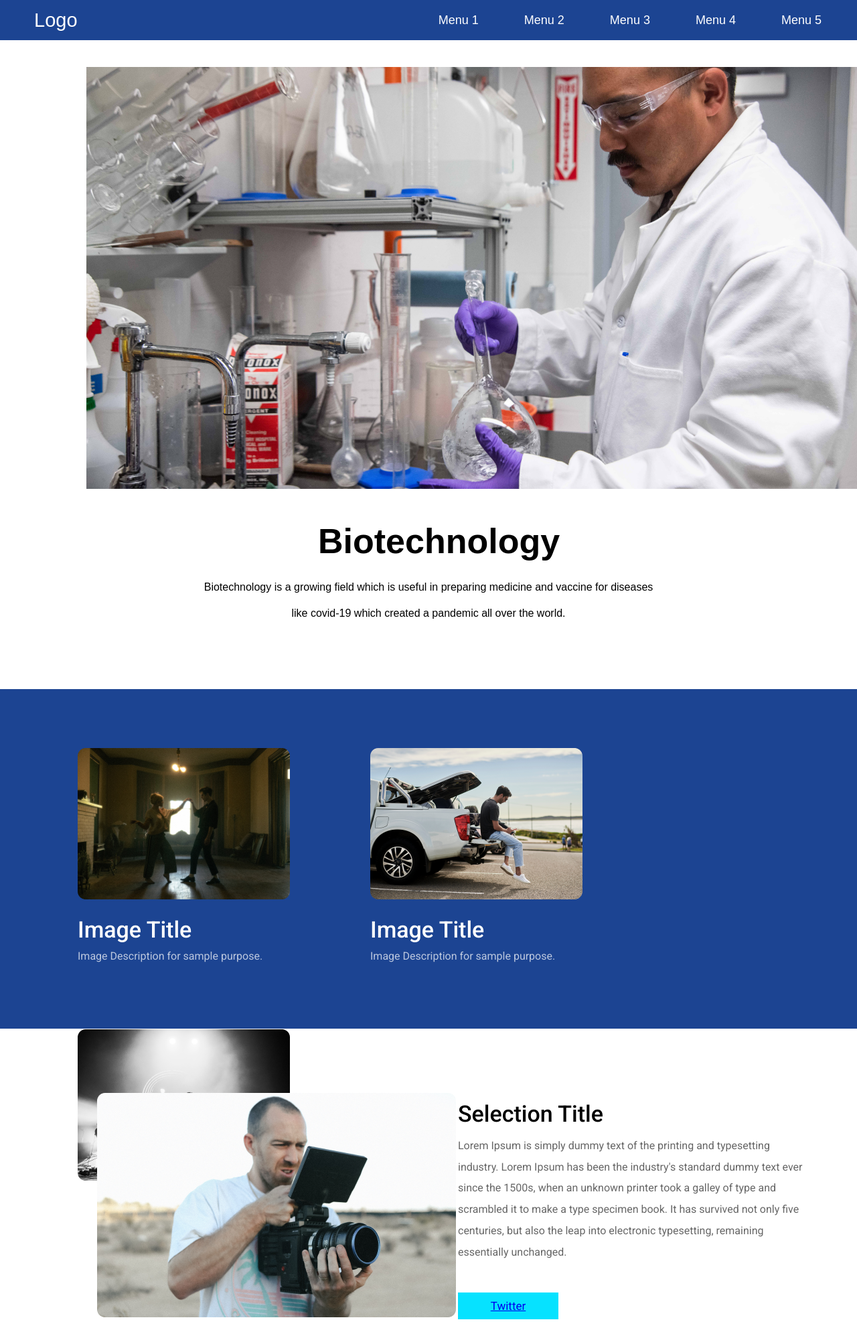
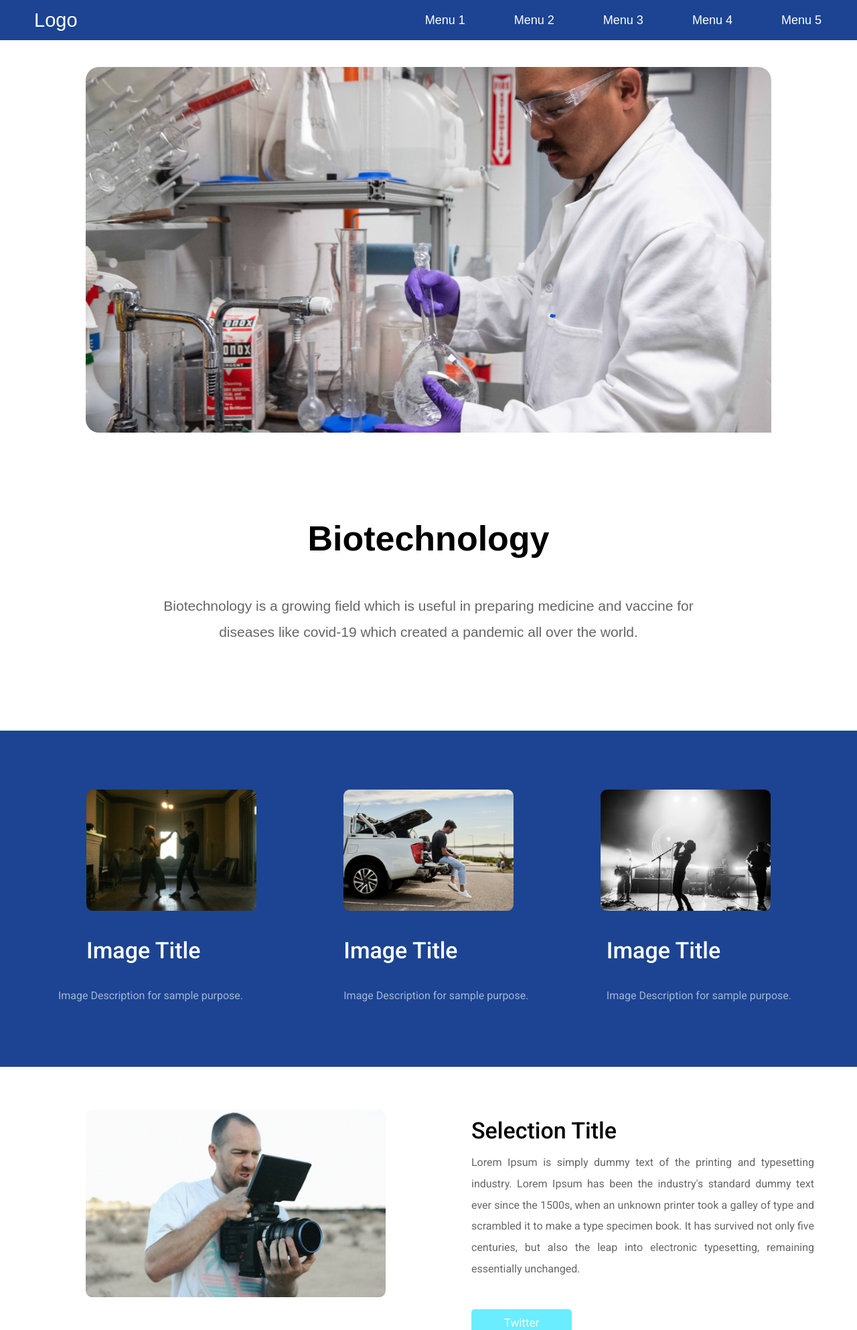
Before and after one commit to yokesh-mat/yokesh-mat.github.io, a PHP site: page / in a window 1280 px wide. Shown: the top 1986 px of the page at 67% size. Run offline with PHP 8.4, Linux system fonts and the light colour scheme.

Commit message:
sresponsive
response

```diff
--- a/index.html
+++ b/index.html
@@ -1,6 +1,7 @@
 <html>
     <head>
-        <title>1 Biotechnology</title>
+        <title>Biotechnology</title>
+        <meta name="viewport" content="width=device-width, initial-scale=1.0">
         <link rel="stylesheet" href="styles.css">
         <link rel="preconnect" href="https://fonts.gstatic.com">
         <link href="https://fonts.googleapis.com/css2?family=Roboto:ital,wght@0,300;0,400;0,500;1,300;1,400&display=swap" rel="stylesheet">
@@ -17,59 +18,62 @@
                     <a class="menu-items">Menu 4</a>
                     <a class="menu-items">Menu 5</a>
             </div>
+        </div>
 
-        </div>
         <div class="image">
             <img class="biotech" src="image.png" alt="Biotechnology">
         </div>
 
+        <div class="main">
             <h1>Biotechnology</h1>
             <p class="bio">Biotechnology is a growing field which is useful in preparing medicine and vaccine for diseases like covid-19 which created a pandemic all over the world.</p>
+        </div>
+
         <div class="talent-menu">
             <div class="dance">
 
                 <img class="first" src="dance.png" alt="Biotechnology">
-                <h2>Image Title</h2>
-                <p>Image Description for sample purpose.</p>
+
+                    <h2 class="Image-title-1">Image Title</h2>
+                    <p class="image-discription-1">Image Description for sample purpose.</p>
+
             </div>
 
             <div class="dance">
                 <img class="second" src="drive.png" alt="Biotechnology">
-                <h2>Image Title</h2>
-                <p>Image Description for sample purpose.</p>
+                    <h2 class="image-title-2">Image Title</h2>
+                    <p class="image-discription-2">Image Description for sample purpose.</p>
             </div>
             <div class="dance">
 
                 <img class="third" src="sing.png" alt="Biotechnology">
-                <h2>Image Title</h2>
-                <p>Image Description for sample purpose.</p>
+                    <h2 class="image-title-3">Image Title</h2>
+                    <p class="image-discription-3">Image Description for sample purpose.</p>
+            </div>
         </div>
 
-
-
-        </div>
-
-            <div>
+        <div class="man">
             <img class="camera" src="camera.png" alt="Biotechnology">
             <div class="camera-man">
                 <h3>Selection Title</h3>
                 <a class="description">Lorem Ipsum is simply dummy text of the printing and typesetting industry. Lorem Ipsum has been the industry's standard dummy text ever since the 1500s, when an unknown printer took a galley of type and scrambled it to make a type specimen book. It has survived not only five centuries, but also the leap into electronic typesetting, remaining essentially unchanged.</a>
                 <p class="twitter">
-                <button class="button" ><a href="https://twitter.com/?lang=en">Twitter</a></button>
+                <button class="button" ><a class="twitter-button" href="https://twitter.com/?lang=en">Twitter</a></button>
                 </p>
             </div>
-            <div >
-            <img class="sky" src="sky.png" alt="Biotechnology">
+        </div>
+
+        <div class="skyy" >
+            <img class="sky" src="skyy.jpg" alt="Biotechnology">
             <div class="nature">
             <h4>Selection Title</h4>
             <a class="discription">Lorem Ipsum is simply dummy text of the printing and typesetting industry. Lorem Ipsum has been the industry's standard dummy text ever since the 1500s, when an unknown printer took a galley of type and scrambled it to make a type specimen book. It has survived not only five centuries, but also the leap into electronic typesetting, remaining essentially unchanged.</a>
             </div>
         </div>
+
         <div class="end">
-            copyrights@2021
+            Copyrights @2021
         </div>
-
-
 
 
     </body>
--- a/styles.css
+++ b/styles.css
@@ -48,82 +48,89 @@ table {
 	border-spacing: 0;
 }
 
+
+
+* {
+	box-sizing: border-box;
+  }
+  .row::after {
+	content: "";
+	clear: both;
+	display: table;
+  }
+
 .top-menu{
     background-color:#1C4492;
-    height:60px;
     line-height: 54px;
 	width: 100%;
     font-weight: 10;
     color:#FFFFFF;
+	display: inline-block;
+}
 
+ .logo{
 
-}
-.top-menu .logo{
-    padding: 0px 10px 0px 51px;
 	font-size: 29px;
-
+	margin: 0px 10px 0px 51px;
 	font-family: 'Recursive', sans-serif;
 	line-height: 60px;
+	display: inline-block;
 }
 .menu{
-	display: flex;
+
 	float: right;
 	font-size: 18px;
-	padding: 0px 53px 0px 0px;
+	margin-right: 53px;
 	font-family: 'Recursive', sans-serif;
 	line-height: 60px;
 
 }
 .menu-items{
-	padding-right: 68px;
+	margin-left: 68px;
+	display: inline-block;
 }
 
-.biotech{
-	height: 630px;
-width: 1182px;
-left: 129px;
-top: 100px;
-padding-top: 40px;
-padding-left: 129px;
+.biotech {
+    height: auto;
+    width: 80%;
+    display: inline-block;
+    margin-top: 40px;
+    border-radius: 20px 20px 0px 20px;
+}
 
 
-}
 h1{
 	text-align: center;
     font-family: 'Recursive', sans-serif;
-	padding-top: 48px;
+    font-weight: 600;
 	font-size: 52px;
-	font-weight: 600;
-	height: 61px;
-	width: 330px;
     line-height: 60px;
     color: #000000;
-	margin: auto;
+	margin: 0px auto;
 }
 .bio{
 	text-align: center;
     font-family: 'Recursive', sans-serif;
-	padding-bottom: 100px;
-	padding-top: 18px;
-	width: 675px;
-	height: 72px;
+    padding: 5% 9% 0% 9% ;
+	font-size: 21px;
+    width: 100%;
     line-height: 39.2px;
-	margin: auto;
     color: #000000;
-
+	margin: 0px auto;
 }
-.image{
+.main{
+	margin: 10% 10% 10% 10%;
+}
+.image {
     text-align: center;
 }
-.menu-items:last-child{
-	padding-right:0px;
-}
+
 .talent-menu{
-	background-color:#1C4492;
+    background-color: #1C4492;
     width: 100%;
-	height: 507px;
-	top: 1052px;
-    color:#FFFFFF;
+    height: auto;
+	text-align: center;
+    color: #FFFFFF;
 
 }
 h2{
@@ -131,87 +138,85 @@ h2{
 	font-size: 34px;
 	font-style: normal;
 	font-weight: 500;
+	width: 60%;
+	margin: 28px 20%;
 	line-height: 63px;
-	padding-top: 14px;
+	text-align: left;
 
 
 }
 .dance{
-	height: 332px;
-width: 317px;
-padding: 88px 0px 0px 116px;
+    height: auto;
+	width: 33%;
+    margin: 88px 0px;
     display: inline-block;
     font-family: Roboto;
-
 }
 
 	.first{
-		width: 317px;
-		height: 226px;
-		display: inline;
+		width: 60%;
+		margin-left: 20%;
+
 
 	}
 	.second{
-		width: 317px;
-		height: 226px;
+		width: 60%;
+		margin-left: 0px auto;
 
 	}
 	.third{
-		width: 317px;
-		height: 226px;
+		width: 60%;
+		margin-right: 20%;
 
 
 	}
 .camera{
-	height: 335px;
-	width: 536px;
-	padding-top: 96px;
-	padding-left: 145px;
+	height:auto;
+	margin: 5% 5% 5% 10%;
+	width: 35%;
 
 }
+
 .sky{
+	margin-right: 12%;
+	float: right;
+	width: 335px;
 	height: 335px;
-	width: 335px;
-	padding-top: 131px;
-	padding-left: 108px;
-	padding-bottom: 77px;
+	border-radius: 50%;
+	border: 2px solid blue;
+}
 
-
-
+.skyy{
+	display:inline-block;
+	margin: 5% 10% 10% 10%;
 
 }
+.man{
+	display: inline-block;
+}
 .description{
-	height: 188px;
-    width: 497px;
+
 	opacity: 0.6;
 	font-family: Roboto;
 
 }
 .camera-man{
 	float: right;
-	padding-top: 96px;
-	padding-right: 78px;
-	width: 518px;
-	height: 306px;
+	margin: 5% 5% 5% 0%;
+	width: 40%;
+	text-align: justify;
 	line-height: 31.74px;
-	display: inline-block;
 	font-family: Roboto;
 
 }
 .nature{
-	float: left;
-	padding-top: 131px;
-	padding-left: 145px;
-	padding-right: 18px;
-	width: 518px;
-	height: 306px;
+	width: 45%;
+	text-align: justify;
 	line-height: 31.74px;
-	display: inline-block;
 	font-family: Roboto;
 
 }
 h3{
-	text-align: unset;
 	font-family: Roboto;
 font-size: 34px;
 font-style: normal;
@@ -233,8 +238,7 @@ font-family: Roboto;
 
 }
 .discription{
-	height: 188px;
-    width: 497px;
+
 	opacity: 0.6;
 	font-family: Roboto;
 
@@ -248,14 +252,14 @@ font-family: Roboto;
 	background: #000000;
 	font-family: Roboto;
 	line-height: 80px;
+	display: block;
 
 }
-p{
-	color: rgba(255, 255, 255, 0.7);
-}
+
 .button {
 	background-color: #06e2ff;
-	border: none;
+	border-radius: 5px;
+	border-color: rgba(255, 255, 255, 0);
 	color: white;
 	text-align: center;
 	text-decoration: none;
@@ -265,10 +269,268 @@ p{
 	width: 150px;
 	height: 40px;
 	font-family: Roboto;
+  }
 
 
+
+  .twitter{
+	margin: 45px 0px 0px 0px;
+	  width: 30%;
+	  font-family: Roboto;
+	  text-decoration: none;
+	  color: white;
+
   }
-  .twitter{
-	  padding: 45px 0px;
+  .twitter-button{
+	  text-decoration: none;
+	  color: white;
 	  font-family: Roboto;
+
   }
+  p {
+	  text-align: left;
+	 opacity: 0.6;
+	 width: 70%;
+	 margin:10px 20%
+ }
+.image-title-1{
+	margin-left:30% ;
+}
+.image-title-3{
+	margin-left:12% ;
+}
+.image-discription-3{
+	margin-left: 12%;
+}
+
+
+ /*media query*/
+
+ @media only screen and (max-width: 1200px){
+	.menu{
+		float: right;
+		text-align: end;
+		width: 50%;
+	}
+	.menu-items{
+		margin-right: 9%;
+	}
+	.logo{
+		margin: 0px 10px 0px 51px;
+	}
+	.dance{
+		width: 33%;
+	}
+	.camera{
+		width: 38%;
+		margin-top: 96px;
+		margin-left: 80px;
+	}
+	.camera-man{
+		width: 38%;
+		margin: 9% 5% 0% 9%;
+		float: right;
+	    margin: 9% 5% 0% 9%;
+	}
+	.nature{
+		width:38%;
+		margin-left: 80px;
+		margin-right: 18px;
+		float: left;
+	}
+	.sky{
+	width: 325px;
+    float: right;
+	}
+	.discription{
+		height: 188px;
+		width: 497px;
+	}
+	h1{
+		font-size:300%;
+		width: 100%;
+
+	}
+	.description{
+		height: 188px;
+		width: 497px;
+	}
+
+}
+
+/*
+@media only screen and (min-width: 460px){
+	.menu{
+		float: right;
+		text-align: end;
+		width: 50%;
+	}
+	.menu-items{
+		margin-right: 9%;
+	}
+	.logo{
+		margin: 0px 10px 0px 51px;
+	}
+	.dance{
+		width: 33%;
+	}
+	.camera{
+		width: 38%;
+		margin-top: 96px;
+		margin-left: 80px;
+	}
+	.camera-man{
+		width: 38%;
+		float: right;
+	    margin: 9% 5% 0% 9%;
+	}
+	.nature{
+		width:38%;
+		margin-left: 80px;
+		margin-right: 18px;
+		float: left;
+	}
+	.sky{
+	width: 25%;
+    float: right;
+	margin: 10% 20% 10% 0%;
+	}
+	.discription{
+		height: 188px;
+		width: 497px;
+	}
+	h1{
+		font-size: 300%;
+		width: 80%;
+		margin-right: 10%;
+		margin-left: 10%;
+	}
+	.description{
+		height: 188px;
+		width: 497px;
+	}
+
+} */
+
+
+@media (max-width: 1024px){
+	.menu{
+		float: right;
+		text-align: end;
+		width: 50%;
+	}
+	.menu-items{
+		margin-right: 9%;
+	}
+	.logo{
+		margin: 0px 10px 0px 51px;
+	}
+	.dance{
+		width: 33%;
+	}
+	.camera{
+		width: 38%;
+		margin-top: 96px;
+		margin-left: 80px;
+	}
+	.camera-man{
+		width: 38%;
+		float: right;
+	    margin: 9% 5% 0% 9%;
+	}
+	.nature{
+		width:38%;
+		margin-left: 80px;
+		margin-right: 18px;
+		float: left;
+	}
+	.sky{
+    float: right;
+	margin: 10% 20% 10% 0%;
+	}
+	.discription{
+		height: 188px;
+		width: 497px;
+	}
+	h1{
+		font-size: 300%;
+		width: 100%;
+	}
+	.description{
+		height: 188px;
+		width: 497px;
+	}
+}
+
+@media (max-width: 480px) {
+	.top-menu {
+	  display: inline-block;
+	}
+	h1{
+		font-size: 200%;
+		width: 100%;
+
+	}
+	.dance{
+		width: 100%;
+	}
+	.image-title-3{
+		margin-left: auto;
+	}
+	.image-title-1{
+		margin-left: auto;
+	}
+	.image-discription-3{
+		margin-left: 21%;
+	}
+	.image-discription-1{
+		margin-right: auto;
+	}
+	.first{
+		margin-left: auto;
+	}
+	.third{
+		margin-right: auto;
+	}
+
+	.menu-items{
+		margin:0%;
+		width: 100%;
+		text-align: center;
+
+	}
+	.menu{
+		margin: 0%;
+		width: 100%;
+		text-align: center;
+	}
+	.logo{
+		width: 100%;
+		text-align: center;
+	    margin: 0px auto;
+
+	}
+	.camera{
+		display: block;
+		width: 80%;
+		margin: 10%;
+	}
+	.camera-man{
+		width: 80%;
+    margin: 10%;
+	}
+	.sky{
+
+		display: block;
+		width: 80%;
+		margin: 10%;
+		text-align: center;
+
+	}
+	.nature{
+		display: block;
+		width: 80%;
+    margin: 10%;
+	}
+
+  }
```
Lines whose indentation alone changed are shown as unchanged.
